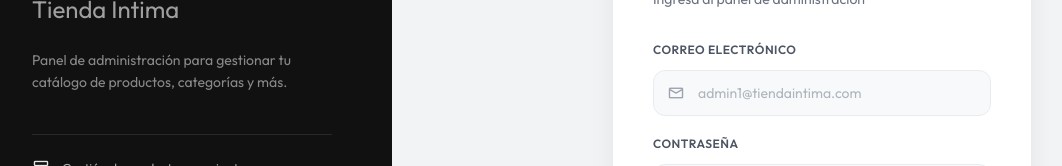
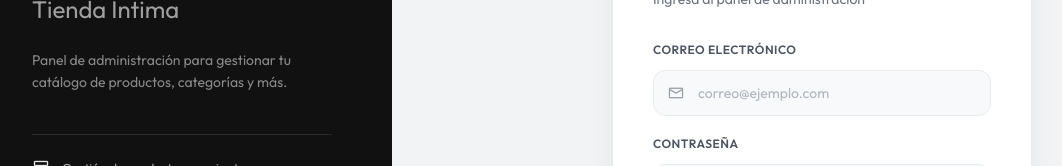
Before and after one commit to santiagoarbelaezc/CatalogoTienda, an Angular app in the folder front/: page /admin/login in a window 1280 px wide. Shown: the part 329-495 px from the top of the page, without its empty margins (28-1090 px from the left). Built offline with nearby package versions, Linux system fonts and the light colour scheme.

Commit message:
subiendo ultimos cambios

```diff
--- a/front/src/app/pages/admin/login/login-page.component.html
+++ b/front/src/app/pages/admin/login/login-page.component.html
@@ -57,7 +57,7 @@
               name="email"
               [(ngModel)]="email"
               class="form-input"
-              placeholder="admin1@tiendaintima.com"
+              placeholder="correo@ejemplo.com"
               required>
           </div>
         </div>
```
